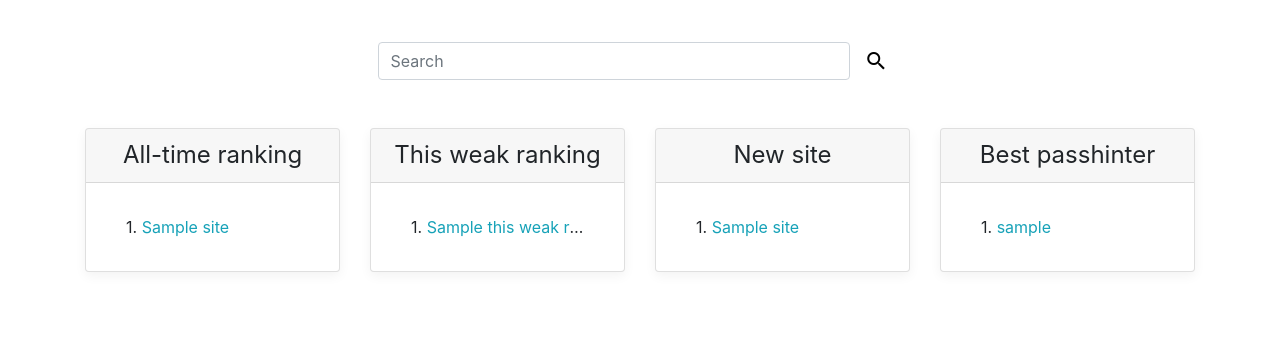
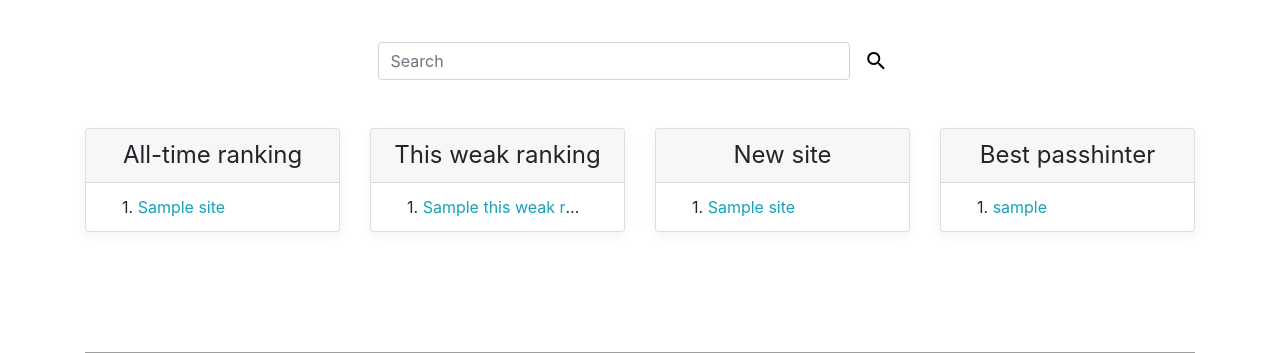
Before and after one commit to kim-sardine/passhint, a Django app: template passhint/templates/passhint/main.html in a window 1280 px wide. Shown: the part 177-530 px from the top of the page. Run offline with Django 3.2, Linux system fonts and the light colour scheme; the template is opened without the code that fills it: most values are stand-ins (such as "Sample title", 1, 10 or a date in 2020); parts of the project's set-up code (start-up, migrations or seed data) failed here and were passed over; some libraries are stand-ins or nearby versions; grey boxes are pictures that could not be loaded.

Commit message:
main card css 수정

```diff
--- a/passhint/templates/passhint/main.html
+++ b/passhint/templates/passhint/main.html
@@ -22,7 +22,7 @@
                 <div class="card-header text-center">
                     <h4 class="my-0 font-weight-normal">{% trans "All-time ranking" %}</h4>
                 </div>
-                <div class="card-body">
+                <div class="card-body px-3 py-0">
                     <ul class="list-group list-group-flush">
                         {% for site in all_time_ranking %}
                             <li class="list-group-item text-truncate">
@@ -36,7 +36,7 @@
                 <div class="card-header text-center">
                     <h4 class="my-0 font-weight-normal">{% trans "This weak ranking" %}</h4>
                 </div>
-                <div class="card-body">
+                <div class="card-body px-3 py-0">
                     <ul class="list-group list-group-flush">
                         {% for site_name in this_weak_ranking %}
                         <li class="list-group-item text-truncate">
@@ -51,7 +51,7 @@
                 <div class="card-header text-center">
                     <h4 class="my-0 font-weight-normal">{% trans "New site" %}</h4>
                 </div>
-                <div class="card-body">
+                <div class="card-body px-3 py-0">
                     <ul class="list-group list-group-flush">
                         {% for site in new_site_list %}
                         <li class="list-group-item text-truncate">
@@ -66,7 +66,7 @@
                 <div class="card-header text-center">
                     <h4 class="my-0 font-weight-normal">{% trans "Best passhinter" %}</h4>
                 </div>
-                <div class="card-body">
+                <div class="card-body px-3 py-0">
                     <ul class="list-group list-group-flush">
                         {% for passhinter in best_passhinter %}
                         <li class="list-group-item text-truncate">
```
Also changed, not shown: passhint/views.py (+7 -4 lines).
